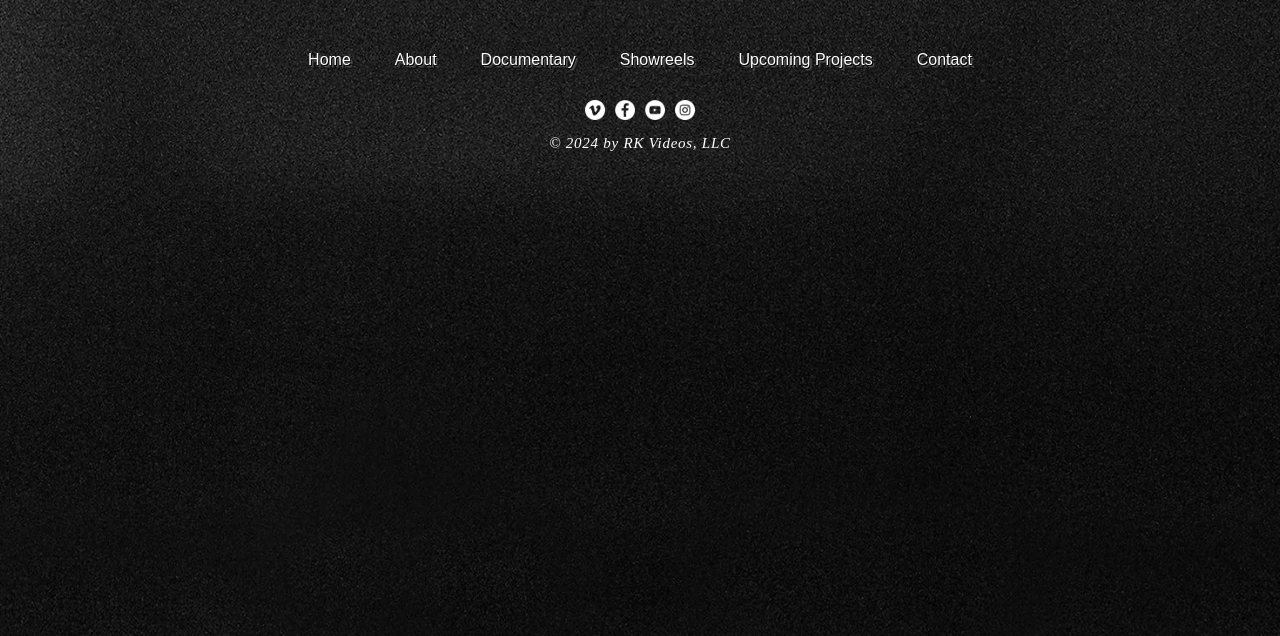
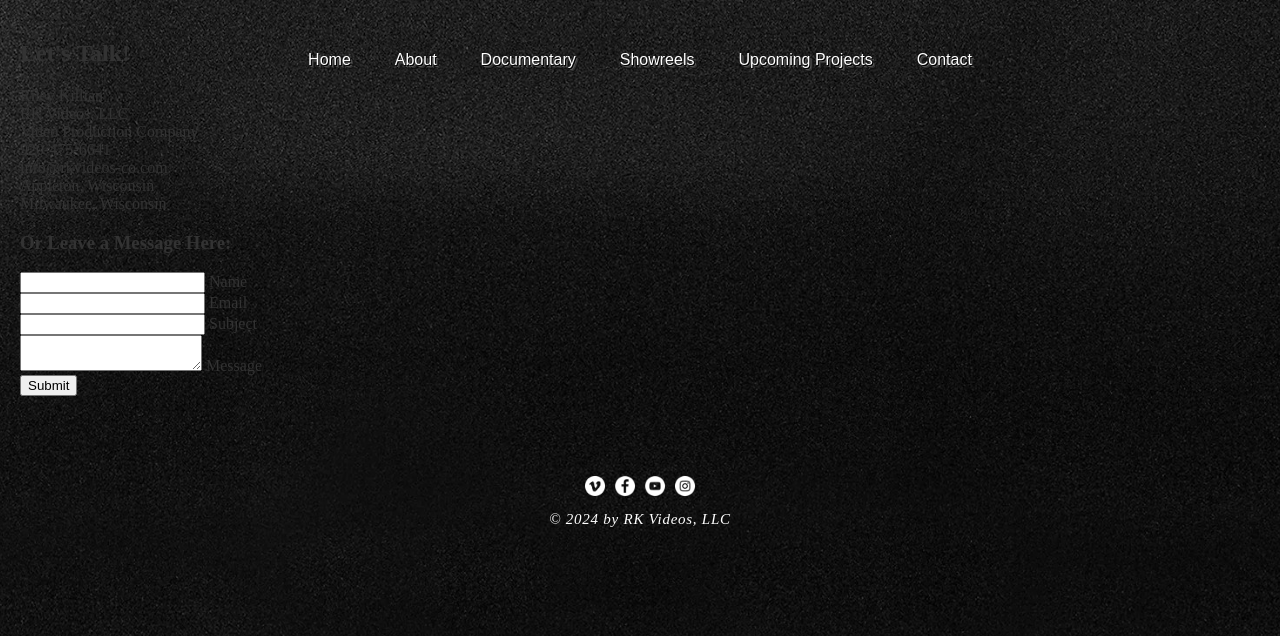
Before and after one commit to sjkuhnke/rkvWebsite, a Django app: template rkvApp/templates/contact.html in a window 1280 px wide. Shown: the top 636 px of the page. Run offline with Django 3.2, Linux system fonts and the light colour scheme; the template is opened without the code that fills it, so the values that code supplies are empty.

Commit message:
Update contact.html

```diff
--- a/rkvApp/templates/contact.html
+++ b/rkvApp/templates/contact.html
@@ -34,5 +34,37 @@
 {% endblock %}
 
 {% block content %}
+<div class="contact-container">
+    <h2>Let's Talk!</h2>
+    <p>Riley Killian<br>RK Videos, LLC<br>Video Production Company<br>920-475-6641<br>info@rkvideos-co.com<br>Appleton, Wisconsin<br>Milwaukee, Wisconsin</p>
 
+    <h3>Or Leave a Message Here:</h3>
+
+    <form action="{% url 'contact' %}" method="post">
+        {% csrf_token %}
+        <div class="form-group">
+            <input type="text" id="name" name="name" required>
+            <label for="name">Name</label>
+        </div>
+
+        <div class="form-group">
+            <input type="email" id="email" name="email" required>
+            <label for="email">Email</label>
+        </div>
+
+        <div class="form-group">
+            <input type="text" id="subject" name="subject" required>
+            <label for="subject">Subject</label>
+        </div>
+
+        <div class="form-group">
+            <textarea id="message" name="message" required></textarea>
+            <label for="message">Message</label>
+        </div>
+
+        <div class="submit-container">
+            <button type="submit">Submit</button>
+        </div>
+    </form>
+</div>
 {% endblock %}
```
